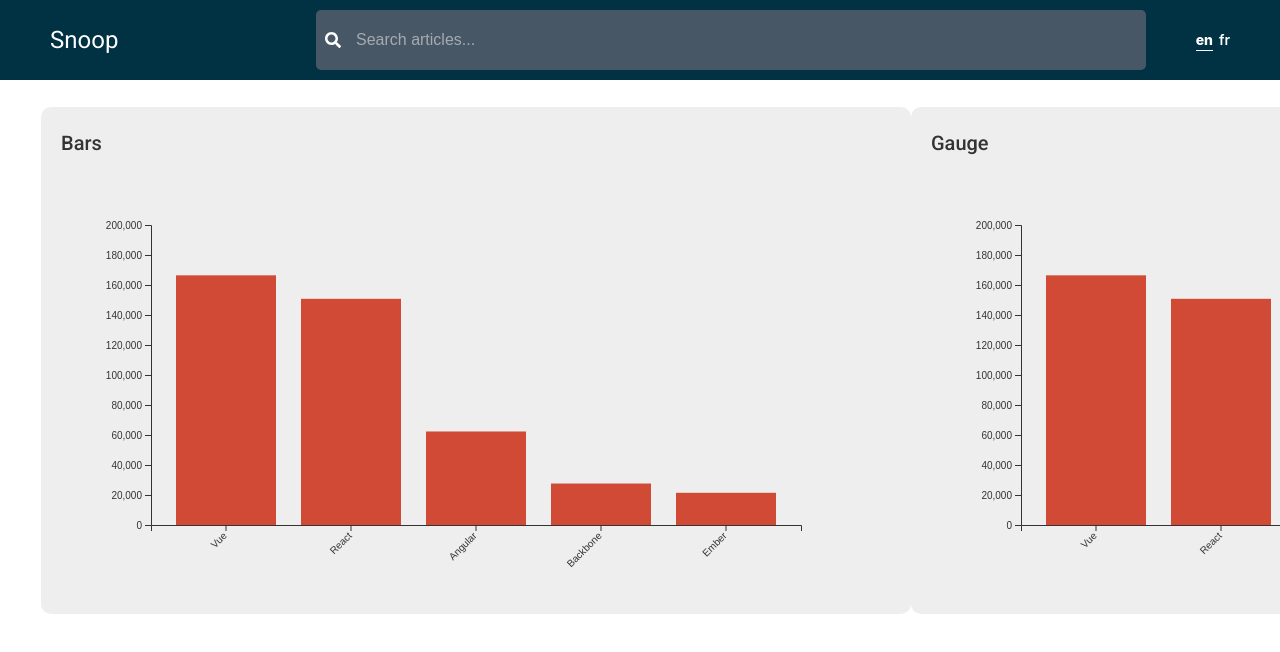
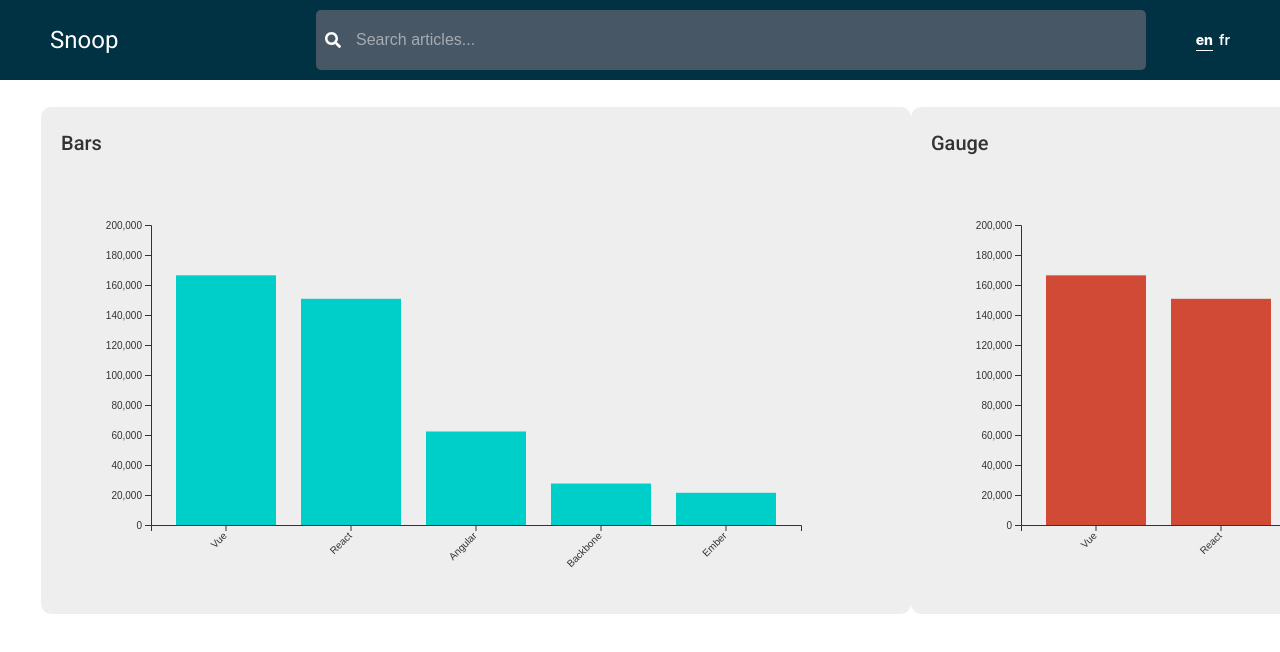
Before and after one commit to fquellec/SnoopApp, an Angular app: page / in a window 1280 px wide. Shown: the top 652 px of the page. Built offline with nearby package versions, Linux system fonts and the light colour scheme.

Commit message:
Fix lint

```diff
--- a/src/app/app.component.html
+++ b/src/app/app.component.html
@@ -1,5 +1,3 @@
-<!-- Toolbar -->
-<!-- <ana-side-menu-component></ana-side-menu-component> -->
 <ana-top-menu-component></ana-top-menu-component>
 <div class="content" role="main">
     <ana-sample-page>
--- a/src/app/core/core.module.ts
+++ b/src/app/core/core.module.ts
@@ -1,6 +1,6 @@
 import { BrowserModule } from '@angular/platform-browser';
 import { SideMenuComponent } from './components/side-menu/side-menu.component';
-import { NgModule } from "@angular/core";
+import { NgModule } from '@angular/core';
 import { TopMenuComponent } from './components/top-menu/top-menu.component';
 import { CommonModule } from '@angular/common';
 import { SearchBarComponent } from './components/search-bar/search-bar.component';
--- a/src/app/core/services/http.service.ts
+++ b/src/app/core/services/http.service.ts
@@ -4,7 +4,7 @@ import { Observable } from 'rxjs';
 
 @Injectable()
 export class HttpService {
-    private serviceUrl: string = '';
+    private serviceUrl = '';
 
     constructor(private http: HttpClient) { }
 
--- a/src/app/graphs/components/bars/bars.component.ts
+++ b/src/app/graphs/components/bars/bars.component.ts
@@ -8,7 +8,7 @@ import { GraphModel } from '../../models/graph.model';
     styleUrls: ['./bars.component.scss']
 })
 export class BarsComponent extends GraphModel {
-    @Input() graphId: number = 0;
+    @Input() graphId = 0;
     @Input() public data: any[] = [];
 
     constructor() {
@@ -28,12 +28,12 @@ export class BarsComponent extends GraphModel {
             .padding(0.2);
 
         // Draw the X-axis on the DOM
-        this.svg.append("g")
-            .attr("transform", "translate(0," + this.height + ")")
+        this.svg.append('g')
+            .attr('transform', 'translate(0,' + this.height + ')')
             .call(d3.axisBottom(x))
-            .selectAll("text")
-            .attr("transform", "translate(-10,0)rotate(-45)")
-            .style("text-anchor", "end");
+            .selectAll('text')
+            .attr('transform', 'translate(-10,0)rotate(-45)')
+            .style('text-anchor', 'end');
 
         // Create the Y-axis band scale
         const y = d3.scaleLinear()
@@ -41,19 +41,19 @@ export class BarsComponent extends GraphModel {
             .range([this.height, 0]);
 
         // Draw the Y-axis on the DOM
-        this.svg.append("g")
+        this.svg.append('g')
             .call(d3.axisLeft(y));
 
         // Create and fill the bars
-        this.svg.selectAll("bars")
+        this.svg.selectAll('bars')
             .data(data)
             .enter()
-            .append("rect")
-            .attr("x", (d: any) => x(d.Framework))
-            .attr("y", (d: any) => y(d.Stars))
-            .attr("width", x.bandwidth())
-            .attr("height", (d: any) => this.height - y(d.Stars))
-            .attr("fill", "#d04a35");
+            .append('rect')
+            .attr('x', (d: any) => x(d.Framework))
+            .attr('y', (d: any) => y(d.Stars))
+            .attr('width', x.bandwidth())
+            .attr('height', (d: any) => this.height - y(d.Stars))
+            .attr('fill', '#00cec9');
     }
 
 }
--- a/src/app/graphs/models/graph.model.ts
+++ b/src/app/graphs/models/graph.model.ts
@@ -2,10 +2,11 @@ import * as d3 from 'd3';
 import { Directive, AfterViewInit } from '@angular/core';
 
 @Directive()
+// tslint:disable-next-line: directive-class-suffix
 export abstract class GraphModel implements AfterViewInit {
-    public graphId: number = 0;
+    public graphId = 0;
     public data: any[] = [];
-    protected graphType: string = '';
+    protected graphType = '';
     protected svg: any;
     protected margin = 50;
     protected width = 750 - (this.margin * 2);
@@ -20,11 +21,11 @@ export abstract class GraphModel implements AfterViewInit {
 
     private createSvg(): void {
         this.svg = d3.select(`figure#${this.graphType}${this.graphId}`)
-            .append("svg")
-            .attr("width", this.width + (this.margin * 2))
-            .attr("height", this.height + (this.margin * 2))
-            .append("g")
-            .attr("transform", "translate(" + this.margin + "," + this.margin + ")");
+            .append('svg')
+            .attr('width', this.width + (this.margin * 2))
+            .attr('height', this.height + (this.margin * 2))
+            .append('g')
+            .attr('transform', 'translate(' + this.margin + ',' + this.margin + ')');
     }
 
     public draw(): void { }
--- a/src/app/pages/components/sample-page/sample-page.component.ts
+++ b/src/app/pages/components/sample-page/sample-page.component.ts
@@ -8,11 +8,11 @@ import { Component, OnInit } from '@angular/core';
 export class SamplePageComponent implements OnInit {
 
     public sampleData = [
-        { "Framework": "Vue", "Stars": "166443", "Released": "2014" },
-        { "Framework": "React", "Stars": "150793", "Released": "2013" },
-        { "Framework": "Angular", "Stars": "62342", "Released": "2016" },
-        { "Framework": "Backbone", "Stars": "27647", "Released": "2010" },
-        { "Framework": "Ember", "Stars": "21471", "Released": "2011" },
+        { Framework: 'Vue', Stars: '166443', Released: '2014' },
+        { Framework: 'React', Stars: '150793', Released: '2013' },
+        { Framework: 'Angular', Stars: '62342', Released: '2016' },
+        { Framework: 'Backbone', Stars: '27647', Released: '2010' },
+        { Framework: 'Ember', Stars: '21471', Released: '2011' },
     ];
     constructor() { }
 
```
Also changed, not shown: src/app/graphs/components/gauge/gauge.component.ts (+14 -14 lines), src/app/graphs/graphs.module.ts (line endings or trailing spaces), src/app/pages/pages.module.ts (line endings or trailing spaces). Lines whose indentation alone changed are shown as unchanged.
